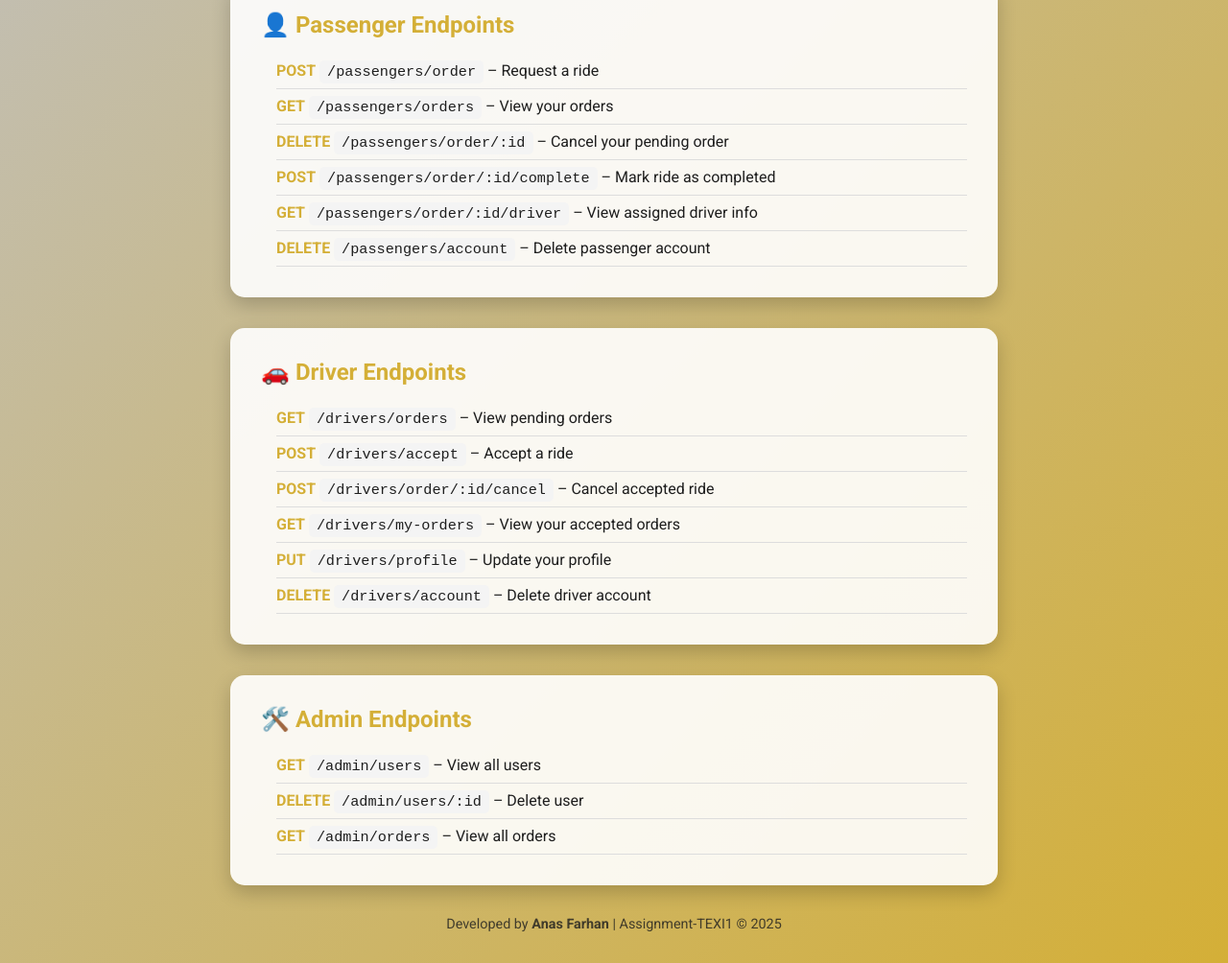
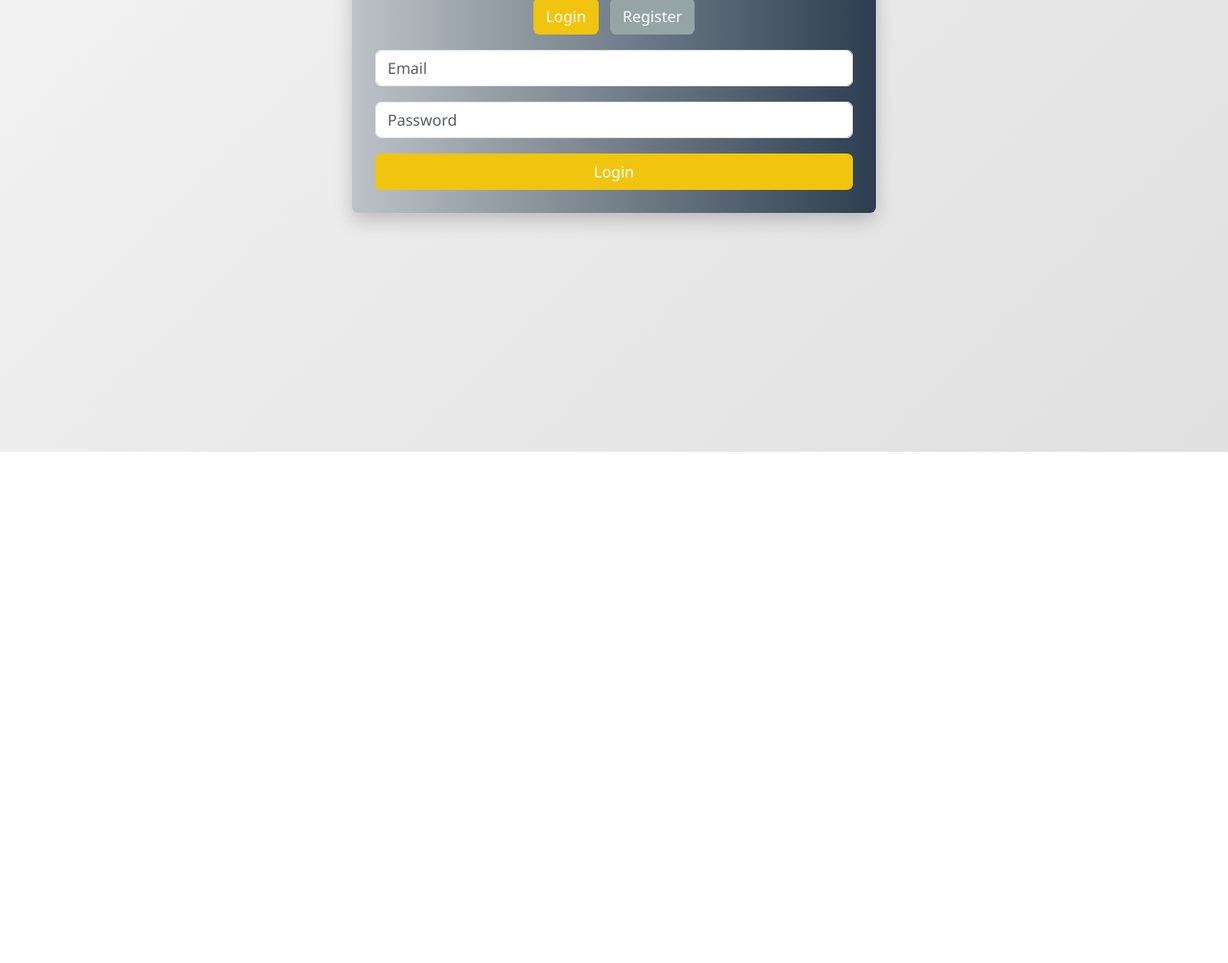
Before and after one commit to MAnasFarhan/ASSIGNMENT-TEXI, a website: page index.html in a window 1280 px wide. Shown: the part 329-1333 px from the top of the page at 96% size. After the commit the page ends 800 px from the top, so only its background shows below. Drawn offline with nearby package versions, Linux system fonts and the light colour scheme.

Commit message:
html update

```diff
--- a/index.html
+++ b/index.html
@@ -3,130 +3,76 @@
 <head>
   <meta charset="UTF-8" />
   <meta name="viewport" content="width=device-width, initial-scale=1.0"/>
-  <title>Taxi Booking API</title>
-  <link href="https://fonts.googleapis.com/css2?family=Roboto:wght@400;700&display=swap" rel="stylesheet"/>
+  <title>Taxi Booking App</title>
+  <link href="https://cdn.jsdelivr.net/npm/bootstrap@5.3.3/dist/css/bootstrap.min.css" rel="stylesheet"/>
   <style>
-    :root {
-      --silver: #C0C0C0;
-      --gold: #D4AF37;
-      --dark: #1e1e1e;
-      --white: #ffffff;
+    body {
+      background: linear-gradient(135deg, #f5f5f5, #e0e0e0);
+      font-family: 'Segoe UI', sans-serif;
     }
 
-    * {
-      box-sizing: border-box;
-      margin: 0;
-      padding: 0;
+    .gold {
+      background: linear-gradient(to right, #f9d423, #ff4e50);
+      color: white;
     }
 
-    body {
-      font-family: 'Roboto', sans-serif;
-      background: linear-gradient(to bottom right, var(--silver), var(--gold));
-      color: var(--dark);
-      min-height: 100vh;
-      padding: 2rem;
-      display: flex;
-      flex-direction: column;
-      align-items: center;
+    .silver {
+      background: linear-gradient(to right, #bdc3c7, #2c3e50);
+      color: white;
     }
 
-    h1 {
-      font-size: 2.5rem;
-      color: var(--dark);
-      margin-bottom: 1rem;
-    }
-
-    .section {
-      background: rgba(255, 255, 255, 0.9);
-      border-radius: 15px;
-      padding: 2rem;
-      max-width: 800px;
-      width: 100%;
-      margin-bottom: 2rem;
+    .card {
+      border: none;
       box-shadow: 0 8px 20px rgba(0, 0, 0, 0.2);
     }
 
-    .section h2 {
-      color: var(--gold);
-      margin-bottom: 1rem;
+    .btn-gold {
+      background-color: #f1c40f;
+      color: #fff;
     }
 
-    ul {
-      list-style-type: none;
-      padding-left: 1rem;
+    .btn-silver {
+      background-color: #95a5a6;
+      color: #fff;
     }
 
-    ul li {
-      padding: 0.5rem 0;
-      border-bottom: 1px solid #ddd;
-    }
-
-    .footer {
-      margin-top: auto;
-      font-size: 0.9rem;
-      color: var(--dark);
-      opacity: 0.8;
-    }
-
-    .highlight {
-      color: var(--gold);
-      font-weight: bold;
-    }
-
-    code {
-      background: #f4f4f4;
-      padding: 0.2rem 0.5rem;
-      border-radius: 5px;
-      font-size: 0.95rem;
+    .role-select {
+      margin-top: 10px;
     }
   </style>
 </head>
-<body>
-  <h1>🚖 Taxi Booking API Dashboard</h1>
+<body class="d-flex justify-content-center align-items-center vh-100">
 
-  <div class="section">
-    <h2>🧩 Authentication</h2>
-    <ul>
-      <li><span class="highlight">POST</span> <code>/auth/register</code> – Register as passenger, driver, or admin</li>
-      <li><span class="highlight">POST</span> <code>/auth/login</code> – Login and get JWT token</li>
-    </ul>
-  </div>
+  <div class="container">
+    <div class="row justify-content-center">
+      <div class="col-md-6">
+        <div class="card p-4 silver">
+          <h2 class="text-center mb-3">Taxi Booking App</h2>
 
-  <div class="section">
-    <h2>👤 Passenger Endpoints</h2>
-    <ul>
-      <li><span class="highlight">POST</span> <code>/passengers/order</code> – Request a ride</li>
-      <li><span class="highlight">GET</span> <code>/passengers/orders</code> – View your orders</li>
-      <li><span class="highlight">DELETE</span> <code>/passengers/order/:id</code> – Cancel your pending order</li>
-      <li><span class="highlight">POST</span> <code>/passengers/order/:id/complete</code> – Mark ride as completed</li>
-      <li><span class="highlight">GET</span> <code>/passengers/order/:id/driver</code> – View assigned driver info</li>
-      <li><span class="highlight">DELETE</span> <code>/passengers/account</code> – Delete passenger account</li>
-    </ul>
-  </div>
+          <div id="form-switch" class="text-center mb-3">
+            <button class="btn btn-gold me-2" onclick="showLogin()">Login</button>
+            <button class="btn btn-silver" onclick="showRegister()">Register</button>
+          </div>
 
-  <div class="section">
-    <h2>🚗 Driver Endpoints</h2>
-    <ul>
-      <li><span class="highlight">GET</span> <code>/drivers/orders</code> – View pending orders</li>
-      <li><span class="highlight">POST</span> <code>/drivers/accept</code> – Accept a ride</li>
-      <li><span class="highlight">POST</span> <code>/drivers/order/:id/cancel</code> – Cancel accepted ride</li>
-      <li><span class="highlight">GET</span> <code>/drivers/my-orders</code> – View your accepted orders</li>
-      <li><span class="highlight">PUT</span> <code>/drivers/profile</code> – Update your profile</li>
-      <li><span class="highlight">DELETE</span> <code>/drivers/account</code> – Delete driver account</li>
-    </ul>
-  </div>
+          <!-- Login Form -->
+          <form id="login-form" onsubmit="login(event)">
+            <div class="mb-3">
+              <input type="email" class="form-control" id="login-email" placeholder="Email" required />
+            </div>
+            <div class="mb-3">
+              <input type="password" class="form-control" id="login-password" placeholder="Password" required />
+            </div>
+            <button type="submit" class="btn btn-gold w-100">Login</button>
+          </form>
 
-  <div class="section">
-    <h2>🛠️ Admin Endpoints</h2>
-    <ul>
-      <li><span class="highlight">GET</span> <code>/admin/users</code> – View all users</li>
-      <li><span class="highlight">DELETE</span> <code>/admin/users/:id</code> – Delete user</li>
-      <li><span class="highlight">GET</span> <code>/admin/orders</code> – View all orders</li>
-    </ul>
-  </div>
-
-  <div class="footer">
-    Developed by <strong>Anas Farhan</strong> | Assignment-TEXI1 © 2025
-  </div>
-</body>
-</html>
+          <!-- Register Form -->
+          <form id="register-form" onsubmit="register(event)" style="display: none;">
+            <div class="mb-3">
+              <input type="text" class="form-control" id="reg-name" placeholder="Full Name" required />
+            </div>
+            <div class="mb-3">
+              <input type="email" class="form-control" id="reg-email" placeholder="Email" required />
+            </div>
+            <div class="mb-3">
+              <input type="password" class="form-control" id="reg-password" placeholder="Password" required />
+            </div>
```
